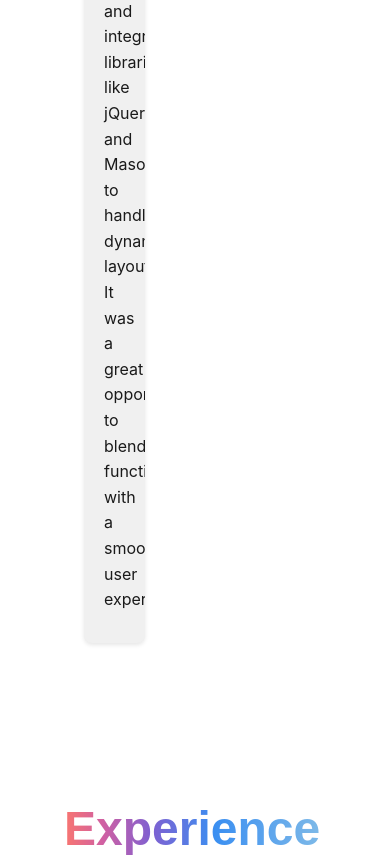
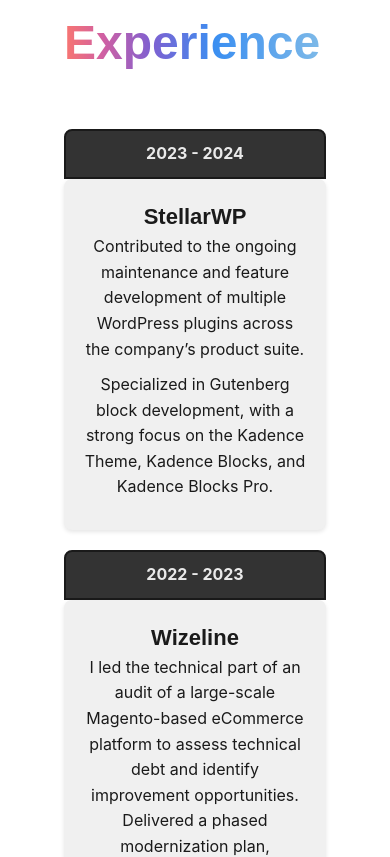
Before and after one commit to laloptk/bilingual-themed-portfolio, a React (Vite) app: page / in a window 390 px wide. Shown: the part 4540-5397 px from the top of the page. Built offline with nearby package versions, Linux system fonts and the light colour scheme.

Commit message:
Make the website responsive

```diff
--- a/src/styles/_globals.scss
+++ b/src/styles/_globals.scss
@@ -89,3 +89,43 @@
     background-color: rgba($color, $opacity);
   }
 }
+
+// Responsive
+
+$breakpoints: (
+  xs: 0px,
+  sm: 576px,
+  md: 768px,
+  lg: 992px,
+  xl: 1200px,
+);
+
+@mixin xs {
+  @media (min-width: map-get($breakpoints, xs)) {
+    @content;
+  }
+}
+
+@mixin sm {
+  @media (min-width: map-get($breakpoints, sm)) {
+    @content;
+  }
+}
+
+@mixin md {
+  @media (min-width: map-get($breakpoints, md)) {
+    @content;
+  }
+}
+
+@mixin lg {
+  @media (min-width: map-get($breakpoints, lg)) {
+    @content;
+  }
+}
+
+@mixin xl {
+  @media (min-width: map-get($breakpoints, xl)) {
+    @content;
+  }
+}
--- a/src/styles/_grid.scss
+++ b/src/styles/_grid.scss
@@ -1,9 +1,19 @@
+@use './globals' as *;
+
 .grid {
   max-width: 100%;
   display: grid;
-  grid-template-columns: 1fr 1fr 1fr;
+  grid-template-columns: 1fr;
   gap: 20px;
   padding: 20px;
-  min-height: 0; /* NEW */
+  min-height: 0;
   min-width: 0;
+
+  @include md {
+    grid-template-columns: 1fr 1fr;
+  }
+
+  @include lg {
+    grid-template-columns: 1fr 1fr 1fr;
+  }
 }
--- a/src/styles/_timeline.scss
+++ b/src/styles/_timeline.scss
@@ -1,7 +1,9 @@
 @use './globals' as *;
+
 .timeline {
   position: relative;
 
+  @include md {
     // Línea central del timeline
     &:before {
       content: '';
@@ -22,7 +24,44 @@
       z-index: 1;
       border-radius: 3px;
     }
+  }
 
+  & .card-content {
+    @include xs {
+      font-size: $font-size-sm;
+      h3 {
+        font-size: $font-size-md;
+      }
+    }
+
+    @include lg {
+      font-size: $font-size-md;
+
+      h3 {
+        font-size: $font-size-lg;
+      }
+    }
+  }
+
+  & .timeline-card {
+    display: flex;
+    flex-direction: column;
+    margin-bottom: 20px;
+
+    .timeline-years {
+      font-size: $font-size-sm;
+      font-weight: bold;
+      color: #eaeaea;
+      background-color: #333;
+      border-top-left-radius: 8px;
+      border-top-right-radius: 8px;
+      border: 2px solid $color-light-text;
+      text-align: center;
+      padding-top: 10px;
+    }
+  }
+
+  @include md {
     .timeline-card {
       display: grid;
       grid-template-columns: 1fr auto 1fr;
@@ -31,12 +70,15 @@
       align-items: center;
 
       .timeline-years {
-      font-size: 1.2em;
+        font-size: $font-size-sm;
         font-weight: bold;
         color: #888;
-      font-size: $font-size-sm;
+        background-color: transparent;
+        border-top-left-radius: 0;
+        border-top-right-radius: 0;
+        border: 2px solid transparent;
+        padding-top: 0;
       }
-
       // Filas impares: año a la izquierda, contenido a la derecha
       &:nth-child(odd) {
         .timeline-years {
@@ -70,3 +112,4 @@
       }
     }
   }
+}
```
Lines whose indentation alone changed are shown as unchanged.
